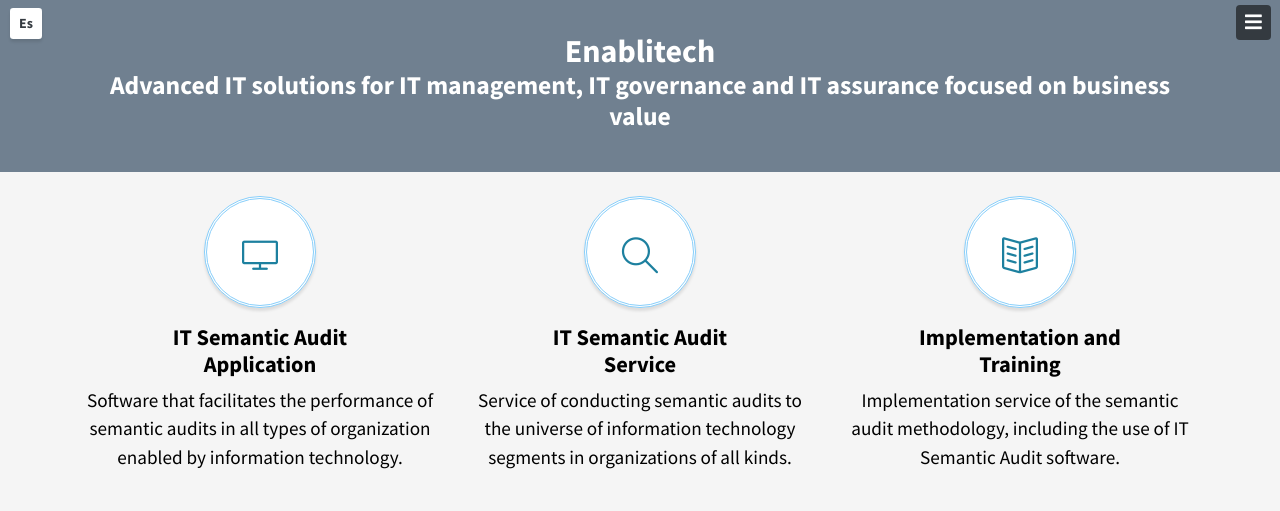
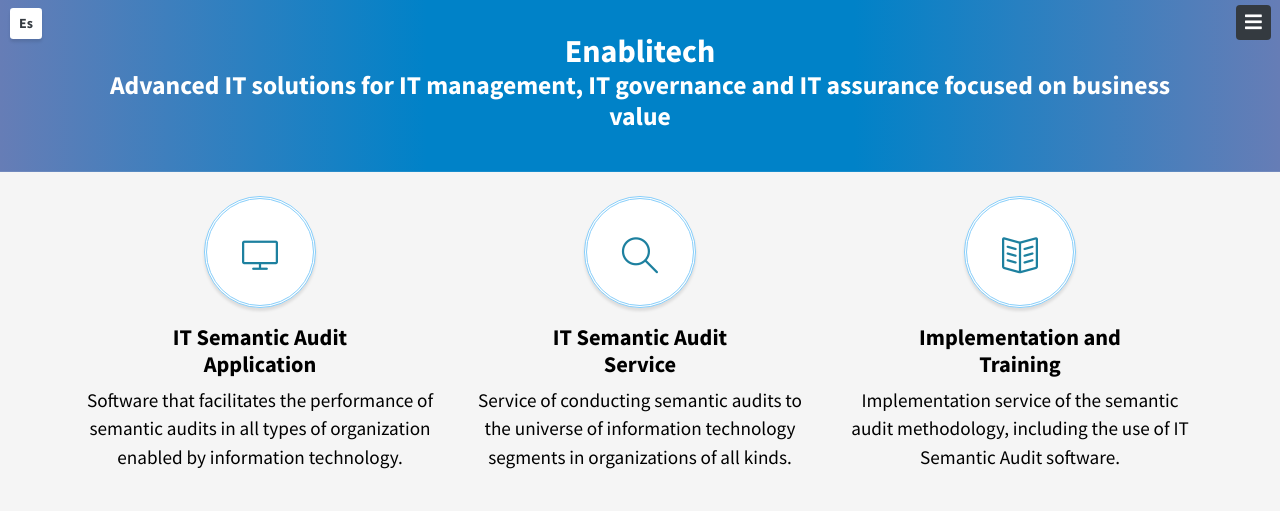
Before and after one commit to hmendezg/hmendezg.github.io, a PHP site: page / in a window 1280 px wide. Shown: the top 511 px of the page. Run offline with PHP 8.4, Linux system fonts and the light colour scheme; some libraries are stand-ins or nearby versions.

Commit message:
Website changes

```diff
--- a/css/stylish-portfolio.css
+++ b/css/stylish-portfolio.css
@@ -78,7 +78,13 @@ h6 {
   background: -webkit-gradient(linear, left top, right top, from(rgba(255, 255, 255, 0.1)), to(rgba(255, 255, 255, 0.1))), url("../img/site_bg.jpg");
   background: linear-gradient(90deg, rgba(255, 255, 255, 0.1) 0%, rgba(255, 255, 255, 0.1) 100%), url("../img/site_bg.jpg");
   */
-  background: slategray;
+  /*background: slategray;*/
+
+  /* hydrogen from uigradients */
+  background: #667db6;  /* fallback for old browsers */
+  background: -webkit-linear-gradient(to right, #667db6, #0082c8, #0082c8, #667db6);  /* Chrome 10-25, Safari 5.1-6 */
+  background: linear-gradient(to right, #667db6, #0082c8, #0082c8, #667db6); /* W3C, IE 10+/ Edge, Firefox 16+, Chrome 26+, Opera 12+, Safari 7+ */
+
   background-position: center center;
   background-repeat: no-repeat;
   background-size: cover;
```
Also changed, not shown: img/et-social-media-en.png (added), img/et-social-media-es.png (added).
